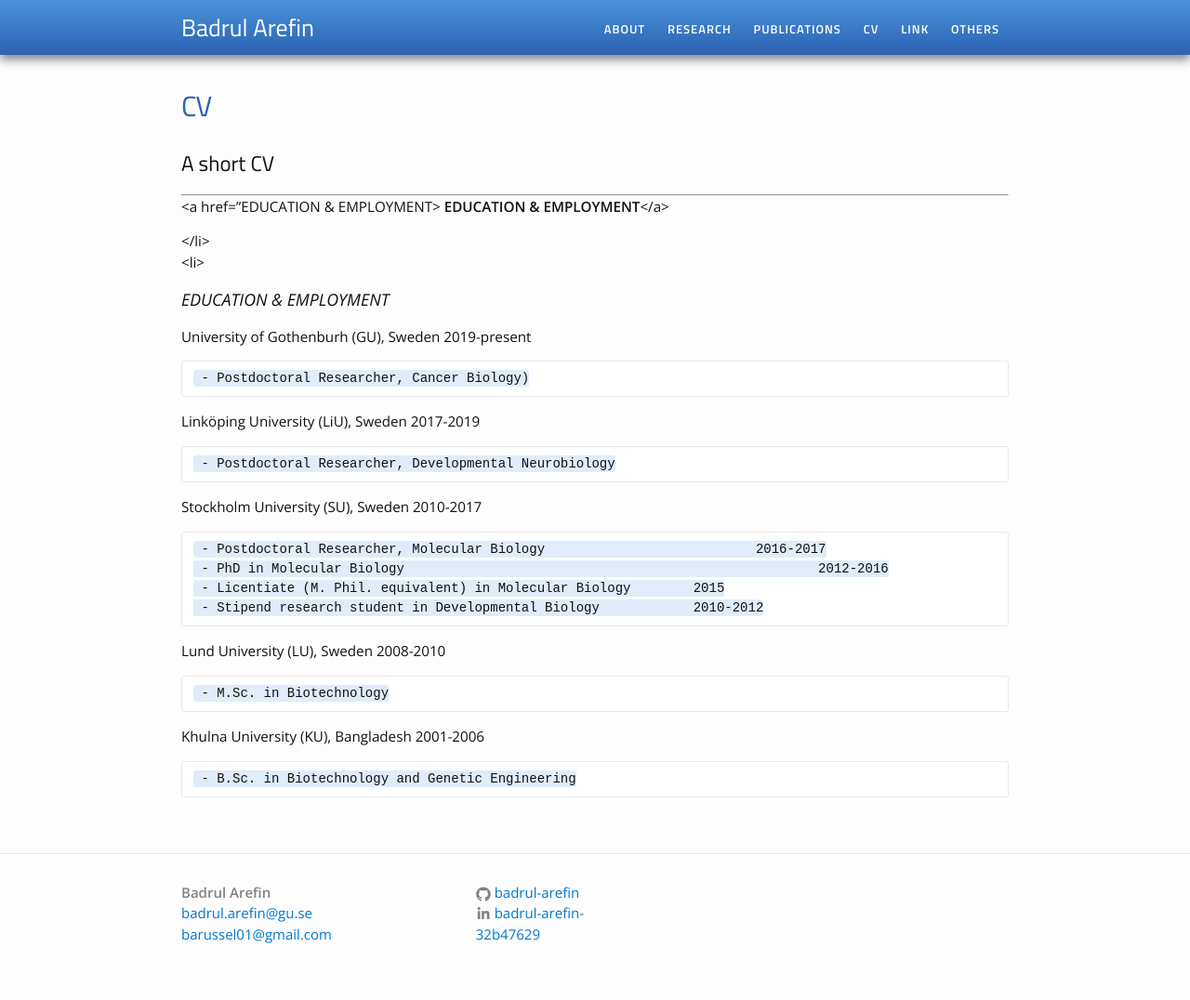
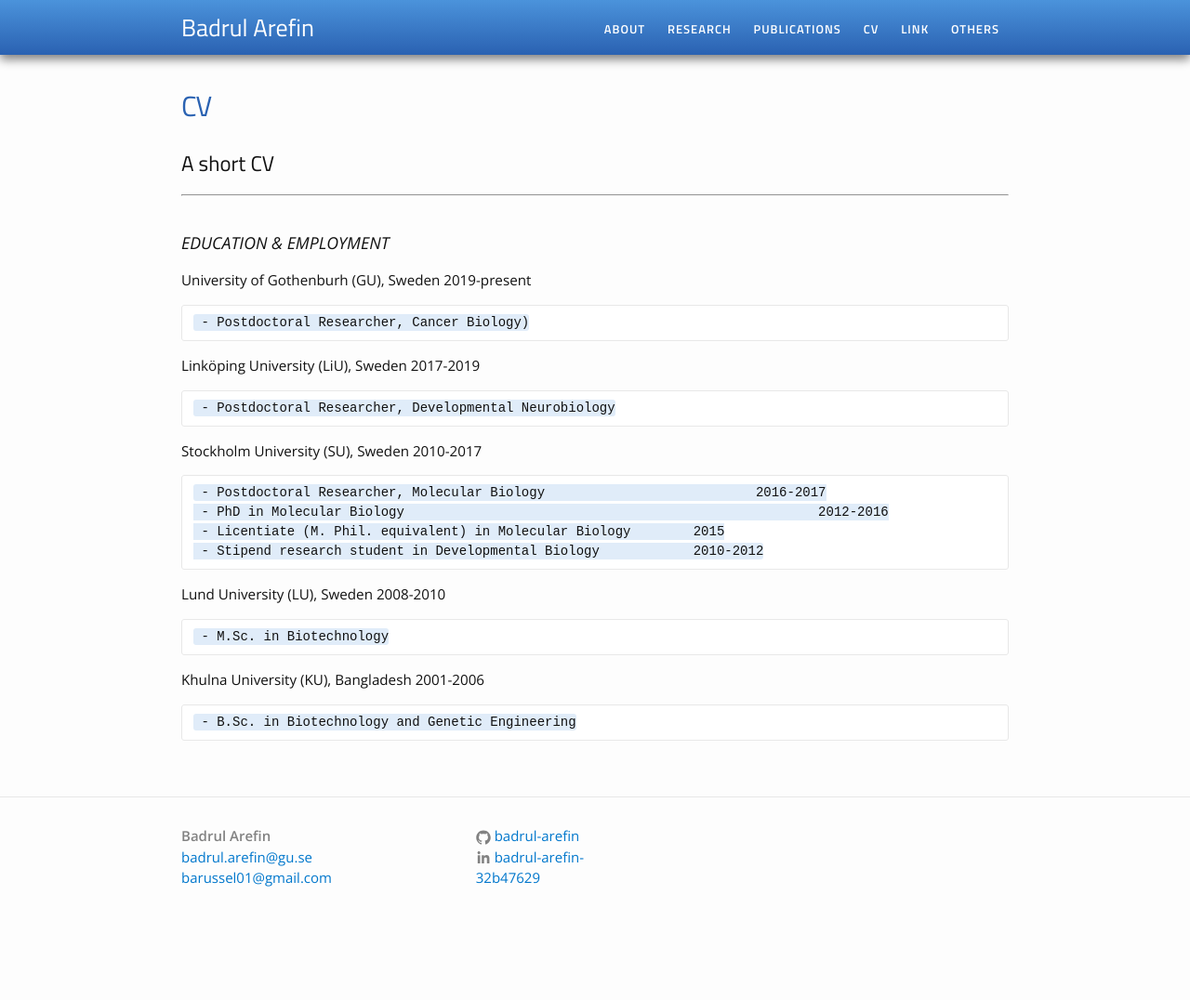
Before and after one commit to Badrul-Arefin/badrul-arefin.github.io, a Jekyll site: the page built from cv.md, in a window 1280 px wide. Shown: the whole page at 93% size. Built offline with Jekyll 4.4.1, drawn with Linux system fonts in a browser that asks for light colours; after the commit the page ends 1016 px from its top, so only the background shows below that.

Commit message:
Update cv.md

```diff
--- a/cv.md
+++ b/cv.md
@@ -5,12 +5,7 @@ permalink: /cv/
 ---
 ## A short CV
 ---
-
-
-<a href="EDUCATION & EMPLOYMENT>	<b>EDUCATION & EMPLOYMENT</b></a><br>
-
-  </li><br>
-	<li>
+<br>
 
 ### EDUCATION & EMPLOYMENT
 
```
